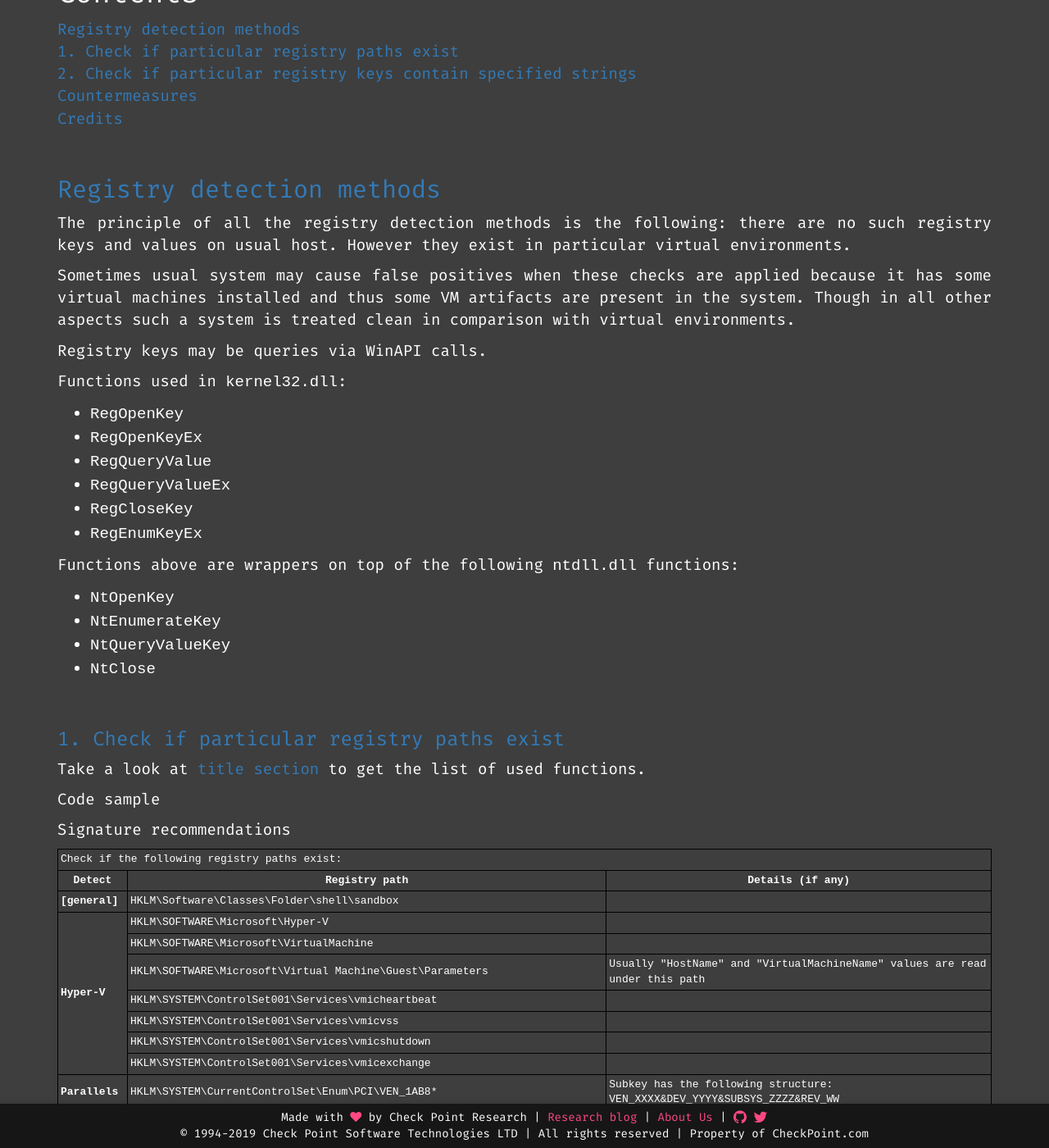
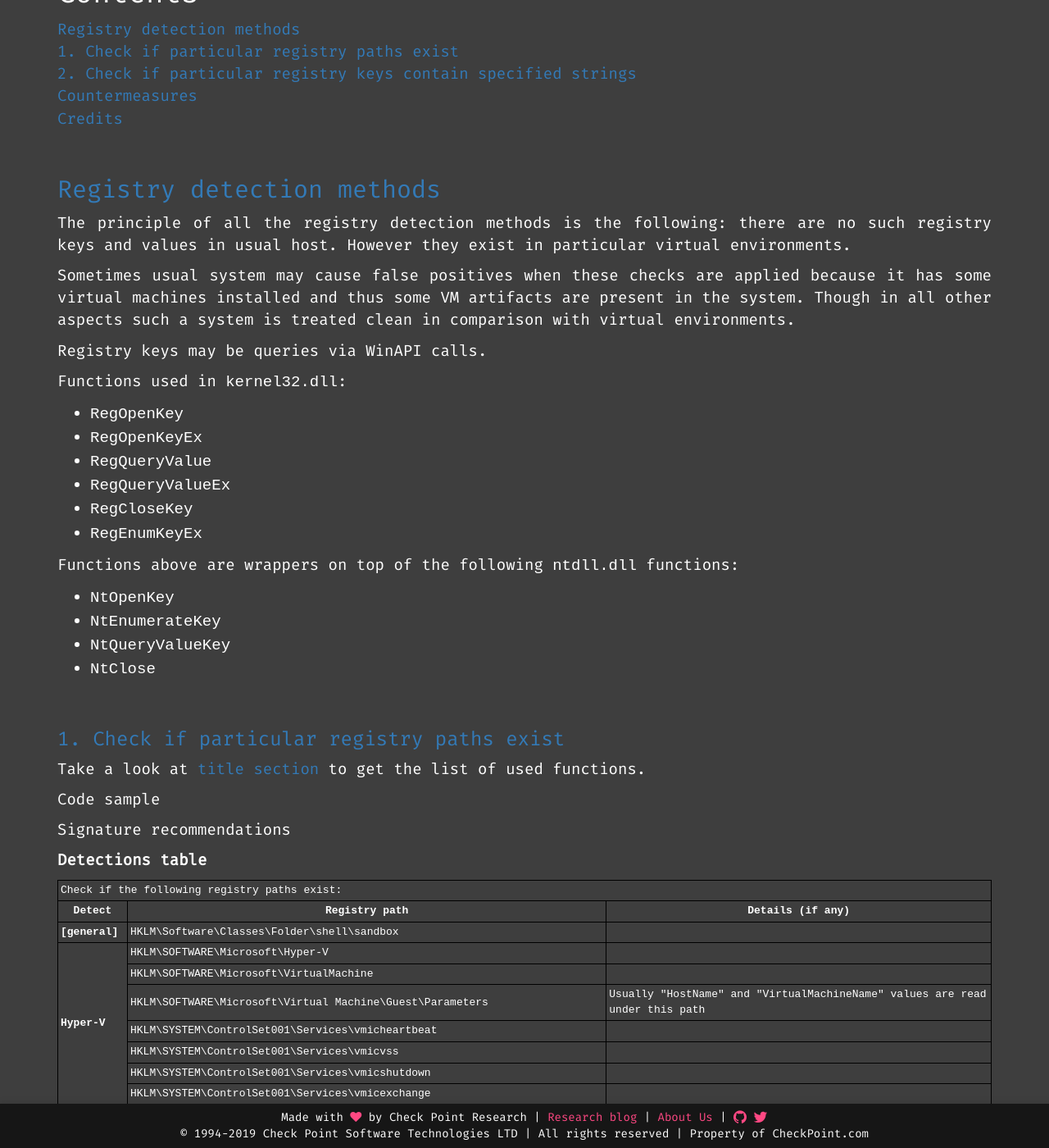
Before and after one commit to CheckPointSW/Evasions, a Jekyll site: the page built from _techniques/registry.md, in a window 1280 px wide and 1400 px high, scrolled down 300 px. Shown: the whole window at 82% size. Built offline with Jekyll 4.4.1, drawn with Linux system fonts in a browser that asks for light colours; nearby versions of some CDN libraries; some web fonts are replaced; comment, search, counter and statistics services are not loaded.

Commit message:
Fixed typos, added "Detections table" titles

```diff
--- a/_techniques/registry.md
+++ b/_techniques/registry.md
@@ -36,7 +36,7 @@ th, td {
 
 <br />
 <h2><a name="registry-detection-methods">Registry detection methods</a></h2>
-The principle of all the registry detection methods is the following: there are no such registry keys and values on usual host. However they exist in particular virtual environments.
+The principle of all the registry detection methods is the following: there are no such registry keys and values in usual host. However they exist in particular virtual environments.
 
 Sometimes usual system may cause false positives when these checks are applied because it has some virtual machines installed and thus some VM artifacts are present in the system. Though in all other aspects such a system is treated clean in comparison with virtual environments.
 
@@ -113,6 +113,8 @@ If the following function contains 2nd argument from the table column <font face
 then it's an indication of application trying to use the evasion technique.
 </details>
 <p></p>
+
+<b>Detections table</b>
 
 <table style="width:100%">
   <tr>
@@ -425,6 +427,8 @@ and is followed by the call to the following function with 2nd argument from the
 then it's an indication of application trying to use the evasion technique.
 </details>
 <p></p>
+
+<b>Detections table</b>
 
 <table style="width:100%">
   <tr>
```
Also changed, not shown: other parts of _techniques/registry.md (+1 -1 lines), _techniques/filesystem.md (+13 -3 lines), _techniques/generic-os-queries.md (+7 -1 lines).
